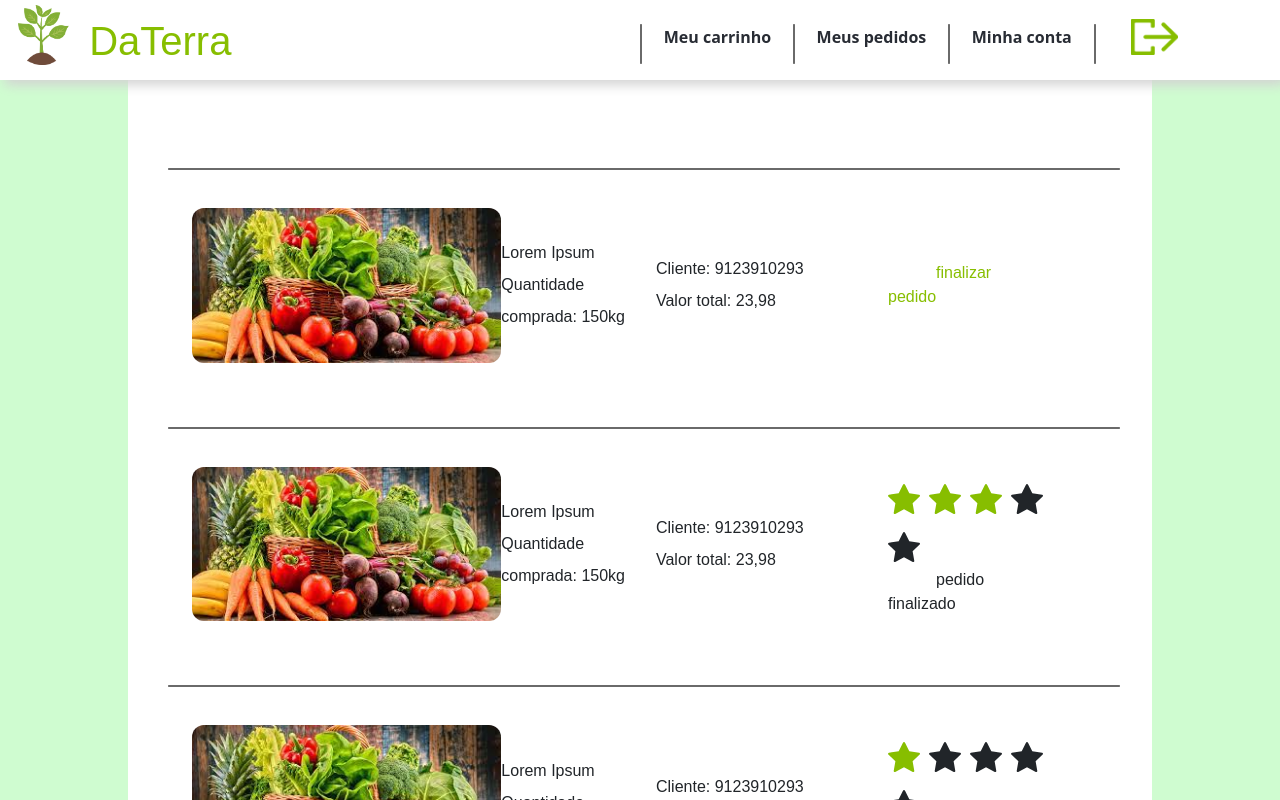
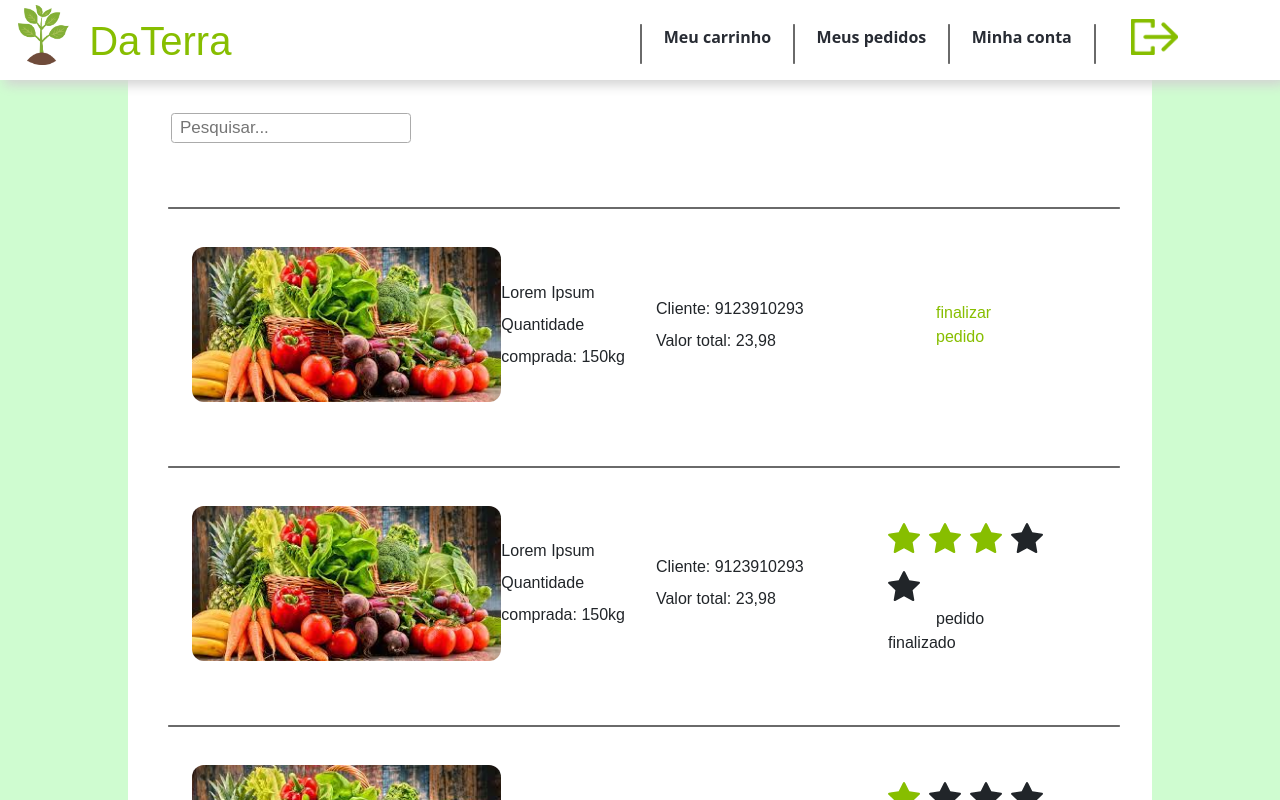
Before and after one commit to FGAUnB-REQ-GM/2021.2-DaTerra, a React (Create React App) app in the folder daterra-front-end/: page /vendas in a window 1280 px wide. Built offline with nearby package versions, Linux system fonts and the light colour scheme; a web font is replaced by a local one.

Commit message:
Adicionando modal de feedback

```diff
--- a/daterra-front-end/public/index.html
+++ b/daterra-front-end/public/index.html
@@ -39,5 +39,6 @@
       To begin the development, run `npm start` or `yarn start`.
       To create a production bundle, use `npm run build` or `yarn build`.
     -->
+    <script src="https://cdn.jsdelivr.net/npm/bootstrap@5.0.2/dist/js/bootstrap.bundle.min.js" integrity="sha384-MrcW6ZMFYlzcLA8Nl+NtUVF0sA7MsXsP1UyJoMp4YLEuNSfAP+JcXn/tWtIaxVXM" crossorigin="anonymous"></script>
   </body>
-</html>
+  </html>
--- a/daterra-front-end/src/App.css
+++ b/daterra-front-end/src/App.css
@@ -174,7 +174,14 @@
   object-fit: scale-down;
   position: relative;
 }
+.modal {
+  background: rgba(0, 0, 0, 0.5);
+  z-index: 10!important;
+}
+.modal-backdrop {
+  display: none;
 
+}
 .logo-arvore {
   max-width: 100%;
   max-height: 100%;
--- a/daterra-front-end/src/App.js
+++ b/daterra-front-end/src/App.js
@@ -15,6 +15,7 @@ import Vendas from "./components/vendas.component";
 import Carrinho from "./components/meucarrinho.component";
 
 function App() {
+
   return (
     <Router>
       <div className="App">
--- a/daterra-front-end/src/components/vendas.component.js
+++ b/daterra-front-end/src/components/vendas.component.js
@@ -2,8 +2,12 @@ import React, { Component } from "react";
 import Navbar from "./navbarclient.component";
 import Food from "./../assets/images/food.jpg"
 import { BsFillStarFill } from "react-icons/bs";
+import SearchBar from "./pesquisa.component";
+
+
 
 const array = [{
+    id: 1,
     product_name: "Lorem Ipsum",
     tot_comprado: "150kg",
     num_contat: "9123910293",
@@ -11,7 +15,7 @@ const array = [{
     image: Food,
     score: null,
 },
-{
+{id: 2,
     product_name: "Lorem Ipsum",
     tot_comprado: "150kg",
     num_contat: "9123910293",
@@ -19,7 +23,7 @@ const array = [{
     image: Food,
     score: 3,
 },
-{
+{id: 3,
     product_name: "Lorem Ipsum",
     tot_comprado: "150kg",
     num_contat: "9123910293",
@@ -28,7 +32,7 @@ const array = [{
     score: 1,
 }
 ]
-function scoreStars(score){
+function scoreStars(score,id){
     if(score === 5){
         return(
             <div class="col-lg-2">
@@ -122,13 +126,16 @@ function scoreStars(score){
     }else{
         return(
         <div class="col-lg-2">
-                <a class="a-link no-sub ps-5"href="">
+
+                <a class="a-link no-sub ps-5" type="button" data-bs-toggle="modal" data-bs-target={`#modal`+id} >
                     finalizar pedido
                 </a>
+
         </div>
         )
     }
 }
+
 const itens = array.map((element) =>
     <div>
         <div class="farm-product col-lg-12">
@@ -143,9 +150,26 @@ const itens = array.map((element) =>
                 Cliente: {element.num_contat} <br/>
                 Valor total: {element.total_price}
             </div>
-            {scoreStars(element.score)}
+            {scoreStars(element.score, element.id)}
         </div>
         <div class="vl-horizontal col-lg-8">
+        </div>
+
+        <div class="modal fade" id={`modal`+element.id} tabindex="-1" aria-labelledby="exampleModalLabel" aria-hidden="true">
+        <div class="modal-dialog modal-dialog-centered">
+            <div class="modal-content">
+            <div class="modal-header">
+                <h5 class="modal-title" id="exampleModalLabel">Finalizar Pedido</h5>
+                <button type="button" class="btn-close" data-bs-dismiss="modal" aria-label="Close"></button>
+            </div>
+            <div class="modal-body">
+                <input type="number" min="0" max="5" placeholder="0"></input>
+            </div>
+            <div class="modal-footer text-center">
+                <button type="button" class=" btn btn-primary" data-bs-dismiss="modal">Finalizar</button>
+            </div>
+            </div>
+        </div>
         </div>
 </div>
 );
@@ -156,10 +180,12 @@ export default class SignUp extends Component {
         return (
             <div >
                 <Navbar/>
+
                 <div className="white-box col-lg-10" >
-                    <div class="vl-horizontal col-lg-8"></div>
-                    {itens}
-                </div>
+                    <SearchBar/>
+                        <div class="vl-horizontal col-lg-8"></div>
+                        {itens}
+                    </div>
             </div>
         );
     }
```
